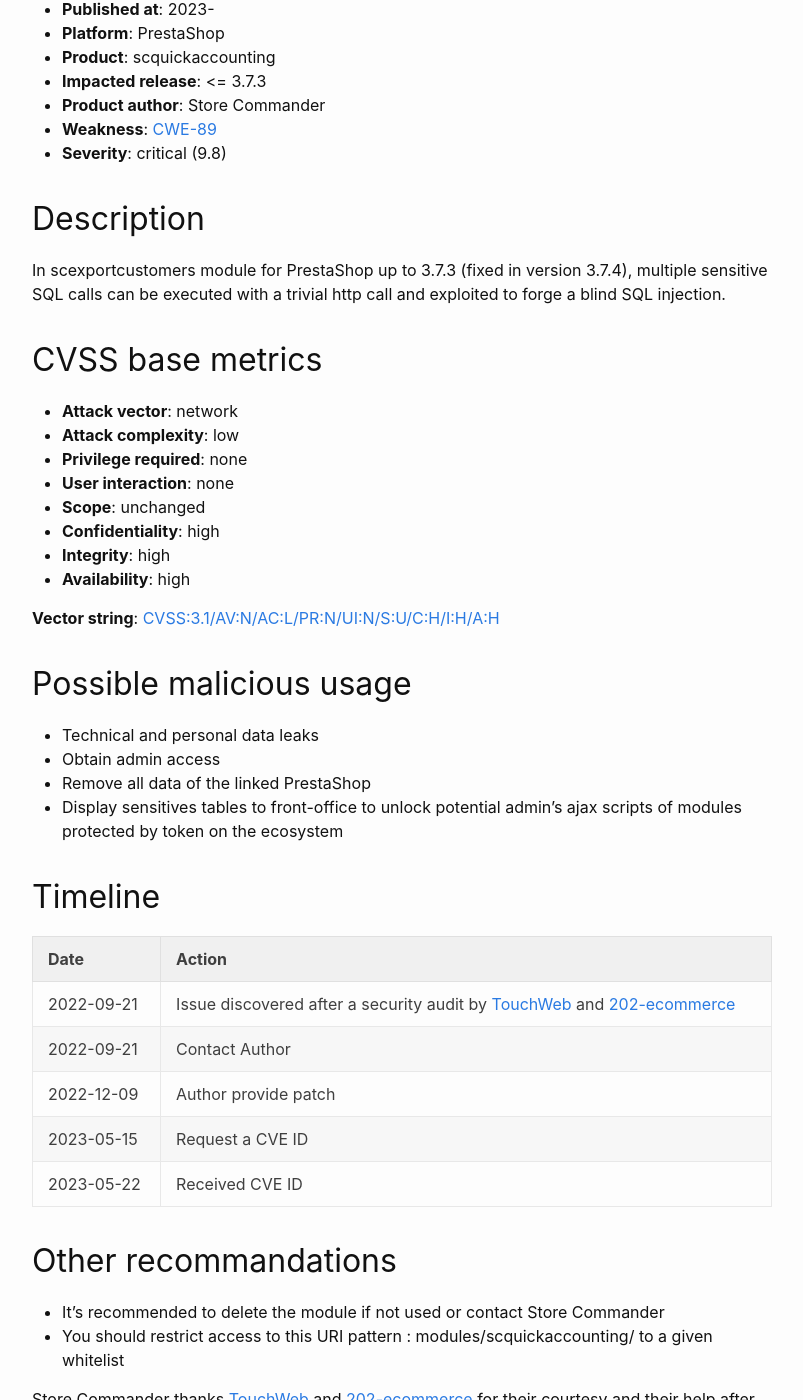
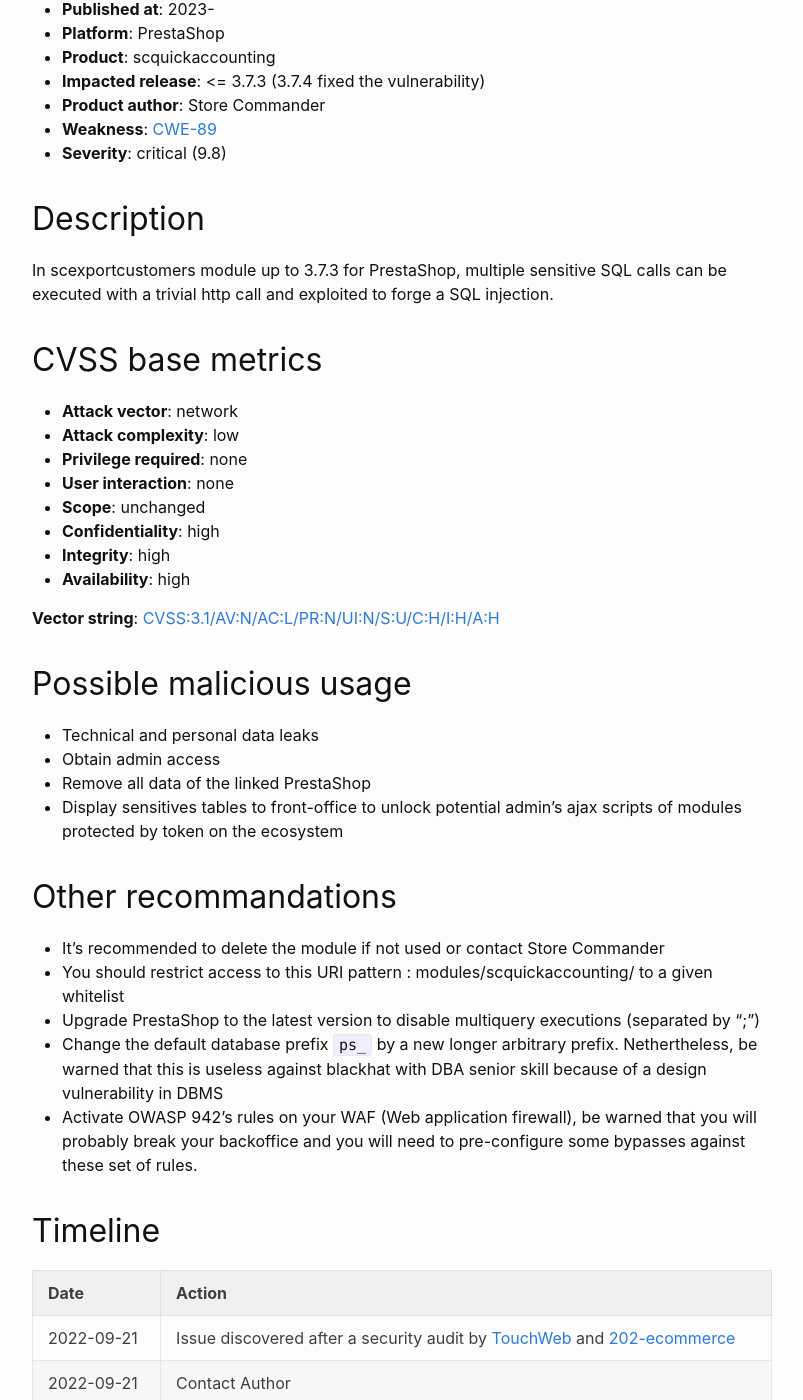
Before and after one commit to friends-of-presta/security-advisories, a Jekyll site: the page built from _posts/2023-05-22-scquickaccounting.md, in a window 1280 px wide and 1400 px high, scrolled down 540 px. Shown: the whole window, without its empty margins (238-1041 px from the left). Built offline with Jekyll 4.4.1, drawn with Linux system fonts in a browser that asks for light colours; some of the changed text lies outside the part shown.

Commit message:
Update 2023-05-22-scquickaccounting.md

```diff
--- a/_posts/2023-05-22-scquickaccounting.md
+++ b/_posts/2023-05-22-scquickaccounting.md
@@ -19,14 +19,14 @@ In the module "SC Quick Accounting" (scquickaccounting), an anonymous user can p
 * **Published at**: 2023-
 * **Platform**: PrestaShop
 * **Product**: scquickaccounting
-* **Impacted release**: <= 3.7.3
+* **Impacted release**: <= 3.7.3 (3.7.4 fixed the vulnerability)
 * **Product author**: Store Commander
 * **Weakness**: [CWE-89](https://cwe.mitre.org/data/definitions/89.html)
 * **Severity**: critical (9.8)
 
 ## Description
 
-In scexportcustomers module for PrestaShop up to 3.7.3 (fixed in version 3.7.4), multiple sensitive SQL calls can be executed with a trivial http call and exploited to forge a blind SQL injection.
+In scexportcustomers module up to 3.7.3 for PrestaShop, multiple sensitive SQL calls can be executed with a trivial http call and exploited to forge a SQL injection.
 
 
 ## CVSS base metrics
@@ -49,6 +49,14 @@ In scexportcustomers module for PrestaShop up to 3.7.3 (fixed in version 3.7.4),
 * Remove all data of the linked PrestaShop
 * Display sensitives tables to front-office to unlock potential admin’s ajax scripts of modules protected by token on the ecosystem
 
+## Other recommandations
+
+* It's recommended to delete the module if not used or contact Store Commander
+* You should restrict access to this URI pattern : modules/scquickaccounting/ to a given whitelist
+* Upgrade PrestaShop to the latest version to disable multiquery executions (separated by “;”)
+* Change the default database prefix `ps_` by a new longer arbitrary prefix. Nethertheless, be warned that this is useless against blackhat with DBA senior skill because of a design vulnerability in DBMS
+* Activate OWASP 942's rules on your WAF (Web application firewall), be warned that you will probably break your backoffice and you will need to pre-configure some bypasses against these set of rules.
+
 ## Timeline
 
 | Date       | Action |
```
Also changed, not shown: other parts of _posts/2023-05-22-scquickaccounting.md (+1 -6 lines).
